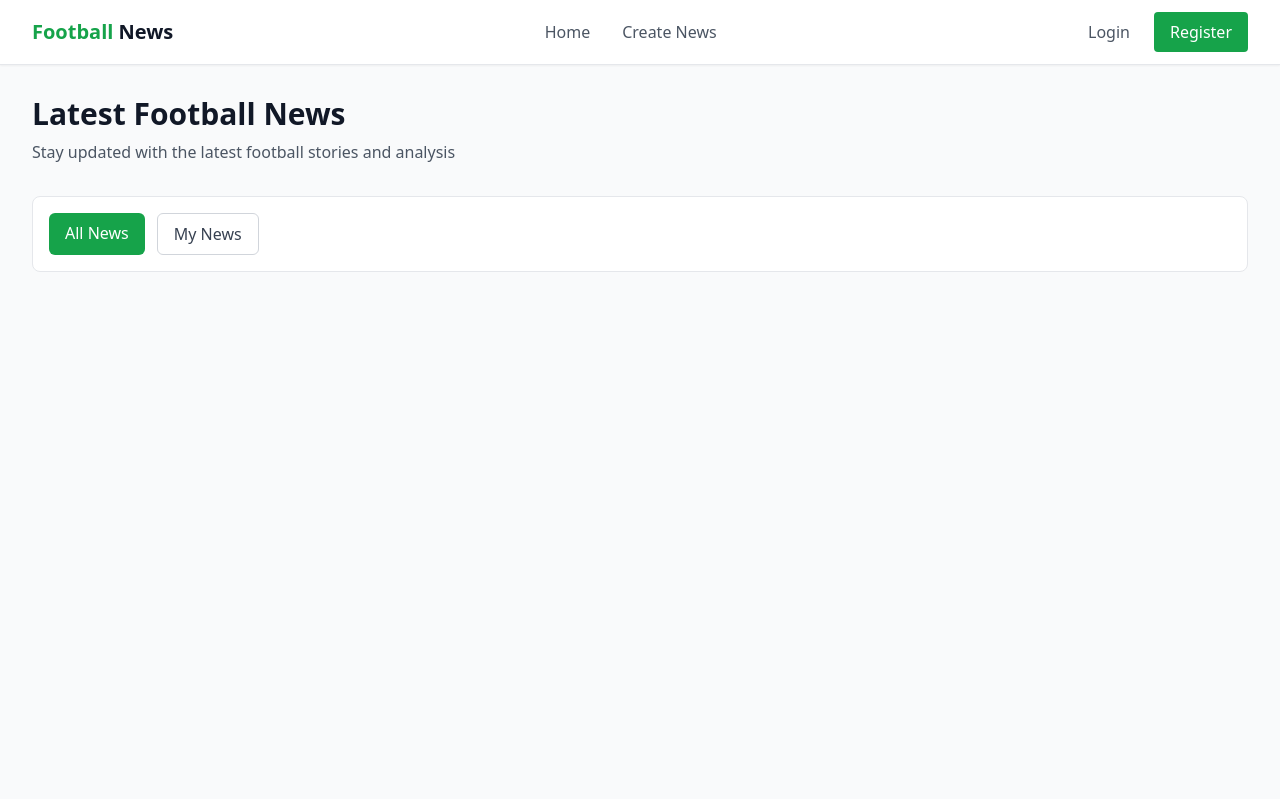
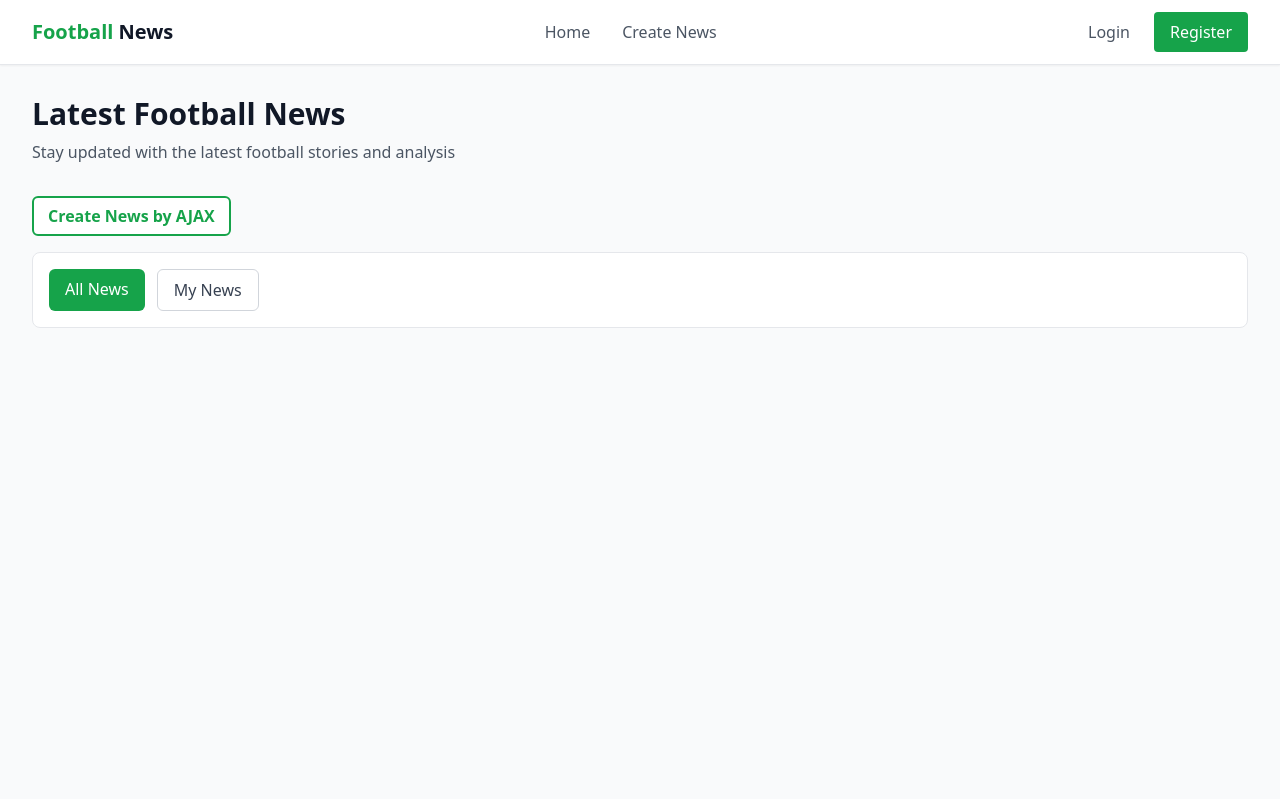
Before and after one commit to nayraarr/football-news, a Django app: template main/templates/main.html in a window 1280 px wide. Shown: the top 799 px of the page. Run offline with Django 5.2, Linux system fonts and the light colour scheme; the template is opened without the code that fills it, so the values that code supplies are empty; some libraries are stand-ins or nearby versions.

Commit message:
Membuat Modal sebagai Form

```diff
--- a/main/templates/main.html
+++ b/main/templates/main.html
@@ -14,6 +14,11 @@
       <h1 class="text-3xl font-bold text-gray-900 mb-2">Latest Football News</h1>
       <p class="text-gray-600">Stay updated with the latest football stories and analysis</p>
     </div>
+
+    <!-- Button to open modal -->
+    <button onclick="showModal()" class="inline-flex items-center px-4 py-2 bg-white text-green-600 font-semibold outline outline-2 outline-green-600 outline-offset-[-2px] rounded-md hover:bg-green-600 hover:text-white transition-colors mb-4">
+      Create News by AJAX
+    </button>
 
     <!-- Filter Section -->
     <div class="flex flex-col sm:flex-row sm:items-center sm:justify-between mb-8 bg-white rounded-lg border border-gray-200 p-4">
--- a/templates/base.html
+++ b/templates/base.html
@@ -14,6 +14,7 @@
         {% block content %} {% endblock content %}
 
         {% include 'toast.html' %}
+        {% include 'modal.html' %}
     </body>
 
 </html>
--- /dev/null
+++ b/templates/modal.html
@@ -0,0 +1,85 @@
+<!-- Modal -->
+<div id="crudModal" class="hidden fixed inset-0 z-50 w-full flex items-center justify-center bg-gray-800 bg-opacity-50">
+  <div id="crudModalContent" class="bg-white rounded-lg shadow-lg w-5/6 sm:w-3/5 md:w-1/2 lg:w-2/5 xl:w-1/3 max-h-screen overflow-y-auto">
+    <!-- Modal header -->
+    <div class="flex items-center justify-between p-4 border-b">
+      <div>
+        <h3 class="text-xl font-semibold text-gray-900">
+          Create New News
+        </h3>
+        <p class="text-sm text-gray-600 mt-1">Share your football news and stories with the community</p>
+      </div>
+      <button type="button" class="text-gray-400 bg-transparent hover:bg-gray-200 hover:text-gray-900 rounded-lg text-sm p-1.5 ml-auto inline-flex items-center" onclick="hideModal()">
+        <svg aria-hidden="true" class="w-5 h-5" fill="currentColor" viewBox="0 0 20 20" xmlns="http://www.w3.org/2000/svg">
+          <path fill-rule="evenodd" d="M4.293 4.293a1 1 0 011.414 0L10 8.586l4.293-4.293a1 1 0 111.414 1.414L11.414 10l4.293 4.293a1 1 0 01-1.414 1.414L10 11.414l-4.293 4.293a1 1 0 01-1.414-1.414L8.586 10 4.293 5.707a1 1 0 010-1.414z" clip-rule="evenodd"></path>
+        </svg>
+        <span class="sr-only">Close modal</span>
+      </button>
+    </div>
+    <!-- Modal body -->
+    <div class="px-6 py-4 space-y-6 form-style">
+      <form id="newsForm">
+        <div class="mb-4">
+          <label for="title" class="block text-sm font-medium text-gray-700">Title</label>
+          <input type="text" id="title" name="title" class="mt-1 block w-full border border-gray-300 rounded-md px-3 py-2" placeholder="Enter news title" required>
+        </div>
+        <div class="mb-4">
+          <label for="content" class="block text-sm font-medium text-gray-700">Content</label>
+          <textarea id="content" name="content" rows="3" class="mt-1 block w-full border border-gray-300 rounded-md px-3 py-2" placeholder="Enter news content" required></textarea>
+        </div>
+        <div class="mb-4">
+          <label for="category" class="block text-sm font-medium text-gray-700">Category</label>
+          <select id="category" name="category" class="mt-1 block w-full border border-gray-300 rounded-md px-3 py-2" required>
+            <option value="">Choose a category</option>
+            <option value="transfer">Transfer</option>
+            <option value="update">Update</option>
+            <option value="exclusive">Exclusive</option>
+            <option value="match">Match</option>
+            <option value="rumor">Rumor</option>
+            <option value="analysis">Analysis</option>
+          </select>
+        </div>
+        <div class="mb-4">
+          <label for="thumbnail" class="block text-sm font-medium text-gray-700">Thumbnail URL</label>
+          <input type="url" id="thumbnail" name="thumbnail" class="mt-1 block w-full border border-gray-300 rounded-md px-3 py-2" placeholder="https://example.com/image.jpg">
+        </div>
+        <div class="mb-4">
+          <div class="flex items-center">
+            <input id="is_featured" name="is_featured" type="checkbox" class="w-4 h-4 text-blue-600 bg-gray-100 border-gray-300 rounded">
+            <label for="is_featured" class="ml-2 text-sm font-medium text-gray-900">Featured News</label>
+          </div>
+        </div>
+      </form>
+    </div>
+    <!-- Modal footer -->
+    <div class="flex flex-col sm:flex-row gap-4 p-6 border-t border-gray-200 rounded-b">
+      <button type="button" id="cancelButton" class="order-2 sm:order-1 px-6 py-3 border border-gray-300 text-gray-700 rounded-md font-medium hover:bg-gray-50 transition-colors text-center" onclick="hideModal()">Cancel</button>
+      <button type="submit" id="submitNews" form="newsForm" class="order-1 sm:order-2 flex-1 bg-green-600 text-white px-6 py-3 rounded-md font-medium hover:bg-green-700 transition-colors">Publish News</button>
+    </div>
+  </div>
+</div>
+
+<script>
+  function showModal() {
+      const modal = document.getElementById('crudModal');
+      const modalContent = document.getElementById('crudModalContent');
+
+      modal.classList.remove('hidden');
+      setTimeout(() => {
+        modalContent.classList.remove('opacity-0', 'scale-95');
+        modalContent.classList.add('opacity-100', 'scale-100');
+      }, 50);
+  }
+
+  function hideModal() {
+      const modal = document.getElementById('crudModal');
+      const modalContent = document.getElementById('crudModalContent');
+
+      modalContent.classList.remove('opacity-100', 'scale-100');
+      modalContent.classList.add('opacity-0', 'scale-95');
+
+      setTimeout(() => {
+        modal.classList.add('hidden');
+      }, 150);
+  }
+</script>
```
